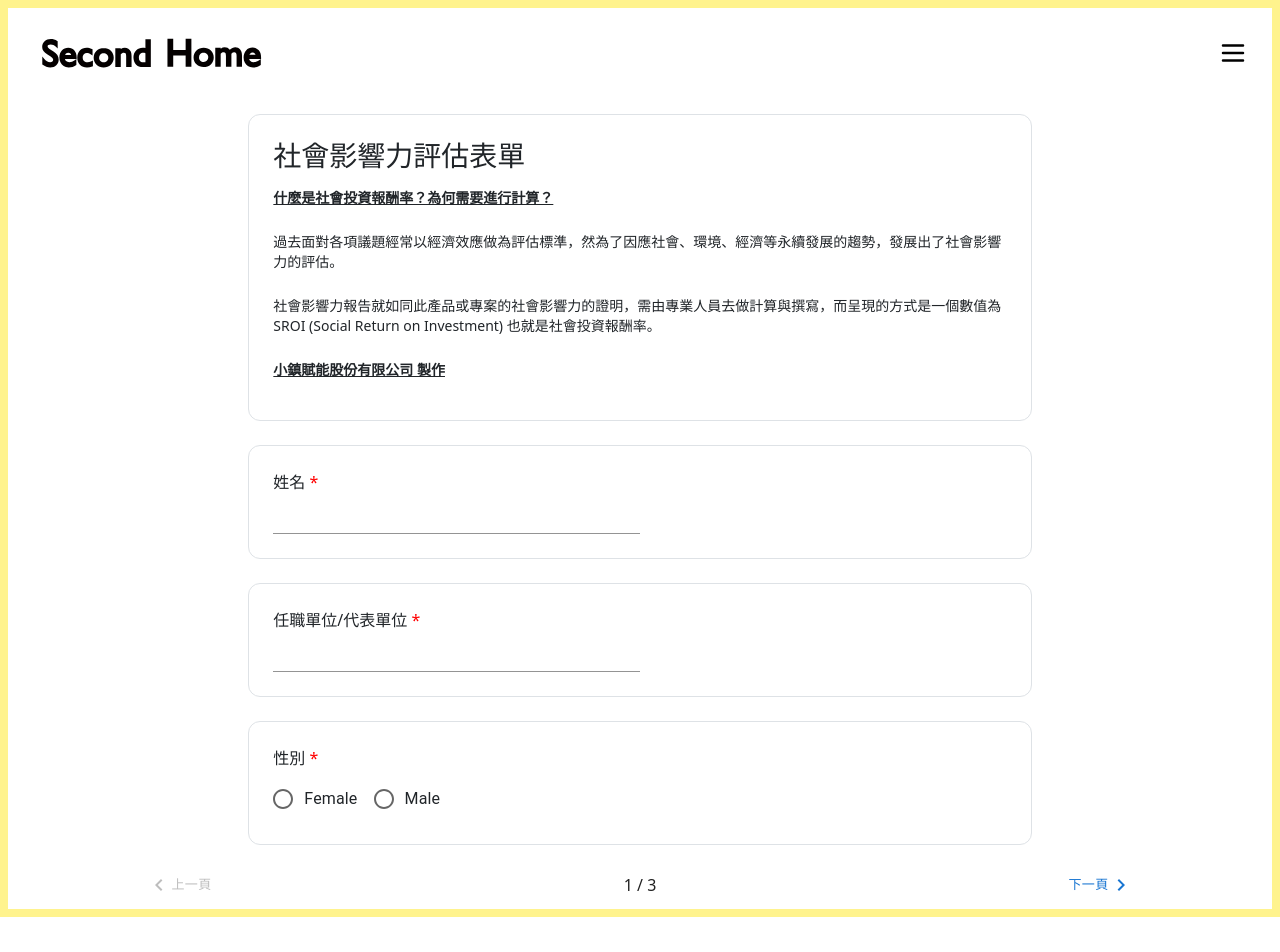
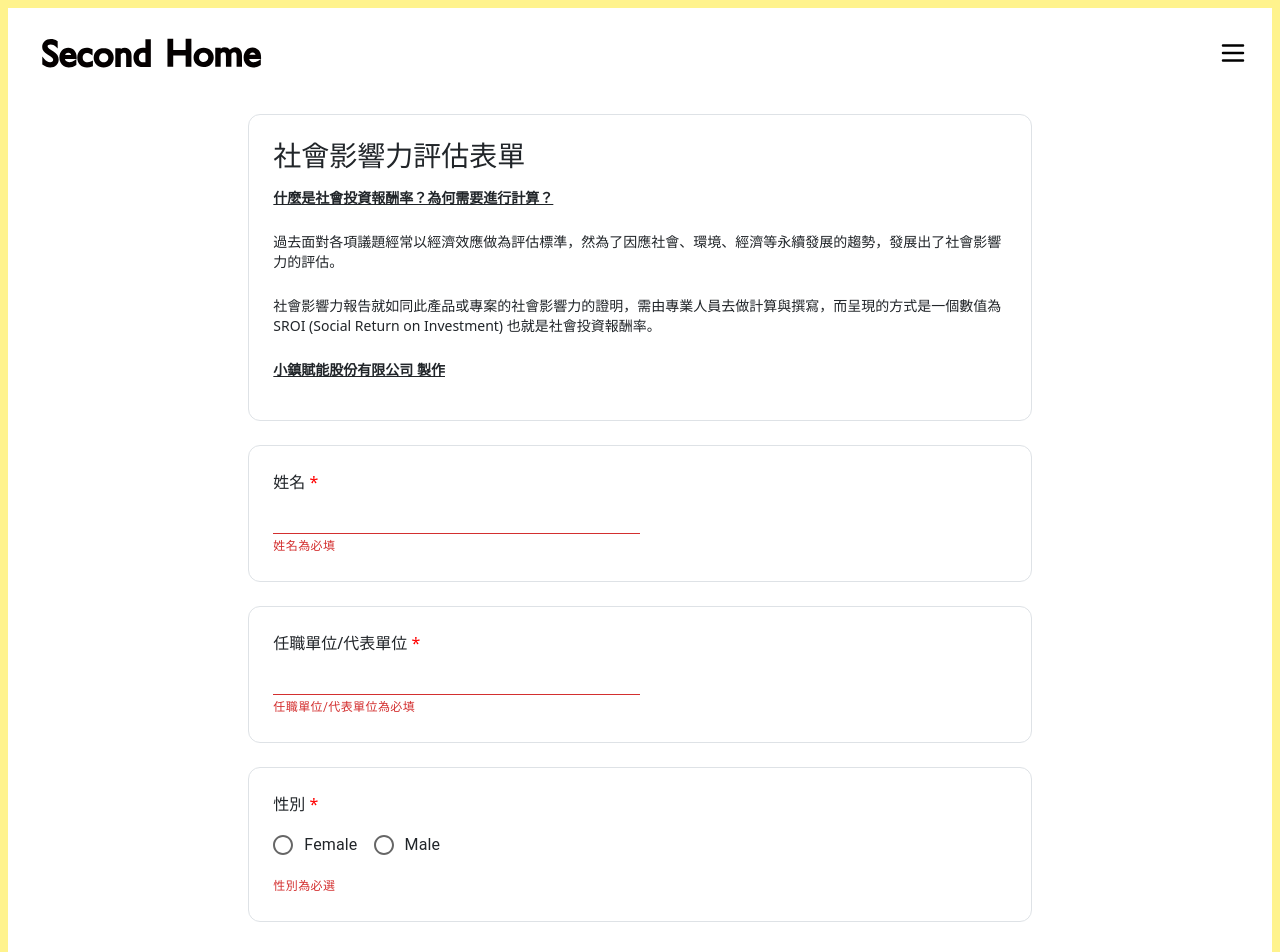
Before and after one commit to town-intelligent-beta/eID, a React (Vite) app: page /social-impact/1 in a window 1280 px wide. Shown: the top 952 px of the page. Before the commit the page ends 917 px from the top, so only its background shows below. Built offline with nearby package versions, Linux system fonts and the light colour scheme.

Commit message:
feat: 🎸 form validate&SROI api
- 表單必填欄位的驗證

✅ Closes: #14 #15

```diff
--- a/package.json
+++ b/package.json
@@ -19,7 +19,6 @@
     "@reduxjs/toolkit": "^2.3.0",
     "bootstrap": "^5.3.3",
     "classnames": "^2.5.1",
-    "formik": "^2.4.6",
     "html5-qrcode": "^2.3.8",
     "react": "^18.3.1",
     "react-bootstrap": "^2.10.5",
@@ -27,8 +26,7 @@
     "react-dropzone": "^14.2.10",
     "react-redux": "^9.1.2",
     "react-router-dom": "^6.27.0",
-    "styled-components": "^6.1.13",
-    "yup": "^1.4.0"
+    "styled-components": "^6.1.13"
   },
   "devDependencies": {
     "@eslint/js": "^9.11.1",
--- a/src/pages/Tabs/components/Social_impact_form.jsx
+++ b/src/pages/Tabs/components/Social_impact_form.jsx
@@ -6,11 +6,12 @@ import Button from "@mui/material/Button";
 import KeyboardArrowLeft from "@mui/icons-material/KeyboardArrowLeft";
 import KeyboardArrowRight from "@mui/icons-material/KeyboardArrowRight";
 import { Step1, Step2, Step3 } from "./Step";
-import { useSelector } from "react-redux";
+import { useSelector, useDispatch } from "react-redux";
 import { useNavigate } from "react-router-dom";
 import enter from "../../../assets/enter.png";
 import { useParams } from "react-router-dom";
 import { submitSROIForm } from "../../../utils/SROI";
+import { resetFormData } from "../../../app/formSlice";
 
 function SubmissionSuccess() {
   const navigate = useNavigate();
@@ -44,28 +45,44 @@ function SocialImpactFrom() {
   const email = localStorage.getItem("email");
   const theme = useTheme();
   const rawData = useSelector((state) => state.formdata);
+  const [step1, setStep1] = React.useState(false);
+  const [step2, setStep2] = React.useState(false);
+  const [step3, setStep3] = React.useState(false);
   const [isSubmitted, setIsSubmitted] = React.useState(false);
   const [file, setFile] = React.useState(null);
+  const dispatch = useDispatch();
 
   const steps = [
     {
-      page: <Step1 />,
+      page: <Step1 onValidate={setStep1} />,
+      validate: () => {
+        return step1;
+      },
     },
     {
-      page: <Step2 />,
+      page: <Step2 onValidate={setStep2} />,
+      validate: () => {
+        return step2;
+      },
     },
     {
-      page: <Step3 setFile={setFile} />,
+      page: <Step3 setFile={setFile} onValidate={setStep3} />,
+      validate: () => step3,
     },
   ];
+
   const [activeStep, setActiveStep] = React.useState(0);
   const maxSteps = steps.length;
 
   const handleNext = () => {
-    if (activeStep === maxSteps - 1) {
-      return;
+    if (steps[activeStep].validate()) {
+      if (activeStep === maxSteps - 1) {
+        return;
+      } else {
+        setActiveStep((prevActiveStep) => prevActiveStep + 1);
+      }
     } else {
-      setActiveStep((prevActiveStep) => prevActiveStep + 1);
+      alert("請完整填寫當前步驟的所有必填欄位");
     }
   };
 
@@ -76,13 +93,24 @@ function SocialImpactFrom() {
   const handleSubmit = async (event) => {
     event.preventDefault();
 
+    const isAllStepsValid = steps.every((step) => step.validate());
+
+    if (!isAllStepsValid) {
+      alert("請確保所有步驟都已完整填寫");
+      return;
+    }
+
     try {
-      const result = await submitSROIForm(uuid, email, rawData, file);
+      const response = await submitSROIForm(uuid, email, rawData, file);
+
+      // 成功處理
       alert("Form submitted");
       setIsSubmitted(true);
-      console.log(result);
+      dispatch(resetFormData()); //清空表單
     } catch (error) {
+      // 錯誤處理
       console.error("Error submitting SROI form:", error);
+      alert(error.message || "送出失敗");
     }
   };
 
@@ -109,7 +137,11 @@ function SocialImpactFrom() {
                   送出
                 </Button>
               ) : (
-                <Button size="small" onClick={handleNext}>
+                <Button
+                  size="small"
+                  onClick={handleNext}
+                  disabled={!steps[activeStep].validate()}
+                >
                   下一頁
                   {theme.direction === "rtl" ? (
                     <KeyboardArrowLeft />
--- a/src/pages/Tabs/components/Step.jsx
+++ b/src/pages/Tabs/components/Step.jsx
@@ -1,4 +1,4 @@
-import { useState } from "react";
+import { useState, useEffect } from "react";
 import PropTypes from "prop-types";
 import TextField from "@mui/material/TextField";
 import Radio from "@mui/material/Radio";
@@ -7,6 +7,7 @@ import FormControlLabel from "@mui/material/FormControlLabel";
 import { createTheme, ThemeProvider } from "@mui/material/styles";
 import Button from "@mui/material/Button";
 import { styled } from "@mui/material/styles";
+import { FormHelperText } from "@mui/material";
 import CloudUploadIcon from "@mui/icons-material/CloudUpload";
 import {
   ImpactRadioComponent,
@@ -20,10 +21,11 @@ import {
   setStep3FormData,
 } from "../../../app/formSlice";
 
-export function Step1() {
+export function Step1({ onValidate }) {
   const Step1FormData = useSelector((state) => state.formdata.step1);
   const dispatch = useDispatch();
   const [formData, setFormData] = useState(Step1FormData);
+  const [errors, setErrors] = useState({});
 
   const handleChange = (e) => {
     const { name, value } = e.target;
@@ -39,8 +41,30 @@ export function Step1() {
     );
   };
 
+  // 檢查必填欄位
+  useEffect(() => {
+    const newErrors = {};
+    let isValid = true;
+
+    if (!formData.name) {
+      newErrors.name = "姓名為必填";
+      isValid = false;
+    }
+    if (!formData.organization) {
+      newErrors.organization = "任職單位/代表單位為必填";
+      isValid = false;
+    }
+    if (!formData.gender) {
+      newErrors.gender = "性別為必選";
+      isValid = false;
+    }
+
+    setErrors(newErrors);
+    onValidate?.(isValid);
+  }, [formData]);
+
   return (
-    <div className="w-11/12 md:w-4/5 mx-auto ">
+    <div className="w-11/12 md:w-4/5 mx-auto">
       <form className="flex flex-col gap-4">
         <div className="flex flex-col gap-2 border p-4 rounded-xl">
           <h3 className="min-w-[200px] mx-auto md:w-full">
@@ -71,6 +95,8 @@ export function Step1() {
             name="name"
             value={formData.name}
             onChange={handleChange}
+            error={Boolean(errors.name)}
+            helperText={errors.name}
           />
         </div>
         <div className="flex flex-col gap-2 border p-4 rounded-xl">
@@ -84,6 +110,8 @@ export function Step1() {
             name="organization"
             value={formData.organization}
             onChange={handleChange}
+            error={Boolean(errors.organization)}
+            helperText={errors.organization}
           />
         </div>
         <div className="flex flex-col gap-2 border p-4 rounded-xl">
@@ -104,6 +132,9 @@ export function Step1() {
             />
             <FormControlLabel value="male" control={<Radio />} label="Male" />
           </RadioGroup>
+          {errors.gender && (
+            <FormHelperText error>{errors.gender}</FormHelperText>
+          )}
         </div>
       </form>
     </div>
@@ -112,40 +143,64 @@ export function Step1() {
 
 const theme = createTheme();
 
-export function Step2() {
+export function Step2({ onValidate }) {
   const Step2FormData = useSelector((state) => state.formdata.step2);
   const dispatch = useDispatch();
   const [formData, setFormData] = useState(Step2FormData);
+  const [errors, setErrors] = useState({});
+
+  const questions = [
+    { index: "1", name: "主題" },
+    { index: "2", name: "時間" },
+    { index: "3", name: "地點" },
+    { index: "4", name: "餐飲" },
+    { index: "5", name: "流程與行政" },
+    { index: "6", name: "整體" },
+  ];
+
+  useEffect(() => {
+    if (Step2FormData) {
+      setFormData(Step2FormData);
+    }
+  }, [Step2FormData]);
 
   const handleSatisfactionRadioChange = (index, value) => {
-    setFormData((prevValues) => ({
-      ...prevValues,
-      [index]: { ...prevValues[index], radio: value },
-    }));
-    dispatch(
-      setStep2FormData({
+    const updatedFormData = {
       ...formData,
       [index]: { ...formData[index], radio: value },
-      })
-    );
+    };
+    setFormData(updatedFormData);
+    dispatch(setStep2FormData(updatedFormData));
   };
 
   const handleSatisfactionTextFieldChange = (index, value) => {
-    setFormData((prevValues) => ({
-      ...prevValues,
-      [index]: { ...prevValues[index], textField: value },
-    }));
-    dispatch(
-      setStep2FormData({
+    const updatedFormData = {
       ...formData,
       [index]: { ...formData[index], textField: value },
-      })
-    );
     };
+    setFormData(updatedFormData);
+    dispatch(setStep2FormData(updatedFormData));
+  };
+
+  // 檢查必填欄位
+  useEffect(() => {
+    const newErrors = {};
+    let isValid = true;
+
+    questions.forEach(({ index }) => {
+      if (!formData[index]?.radio) {
+        newErrors[`${index}.radio`] = "必填";
+        isValid = false;
+      }
+    });
+
+    setErrors(newErrors);
+    onValidate?.(isValid);
+  }, [formData]);
 
   return (
     <ThemeProvider theme={theme}>
-      <div className="w-full md:w-4/5 mx-auto ">
+      <div className="w-full md:w-4/5 mx-auto">
         <form className="flex flex-col gap-4">
           <div className="flex flex-col gap-2 border p-4 rounded-xl">
             <h3 className="min-w-[200px] mx-auto md:w-full">
@@ -153,58 +208,68 @@ export function Step2() {
             </h3>
             <p className="font-bold text-sm">滿意度調查問題</p>
           </div>
+          {questions.map(({ index, name }) => (
             <SatisfactionRadioComponent
-            index="1"
-            name="主題"
-            number="【第一題】"
+              key={index}
+              index={index}
+              name={name}
+              number={`【第${index}題】`}
+              error={errors[`${index}.radio`]}
+              formData={formData[index] || {}}
               onRadioChange={handleSatisfactionRadioChange}
               onTextFieldChange={handleSatisfactionTextFieldChange}
+              value={formData[index] || {}}
             />
-          <SatisfactionRadioComponent
-            index="2"
-            name="時間"
-            number="【第二題】"
-            onRadioChange={handleSatisfactionRadioChange}
-            onTextFieldChange={handleSatisfactionTextFieldChange}
-          />
-          <SatisfactionRadioComponent
-            index="3"
-            name="地點"
-            number="【第三題】"
-            onRadioChange={handleSatisfactionRadioChange}
-            onTextFieldChange={handleSatisfactionTextFieldChange}
-          />
-          <SatisfactionRadioComponent
-            index="4"
-            name="餐飲"
-            number="【第四題】"
-            onRadioChange={handleSatisfactionRadioChange}
-            onTextFieldChange={handleSatisfactionTextFieldChange}
-          />
-          <SatisfactionRadioComponent
-            index="5"
-            name="流程與行政"
-            number="【第五題】"
-            onRadioChange={handleSatisfactionRadioChange}
-            onTextFieldChange={handleSatisfactionTextFieldChange}
-          />
-          <SatisfactionRadioComponent
-            index="6"
-            name="整體"
-            number="【第六題】"
-            onRadioChange={handleSatisfactionRadioChange}
-            onTextFieldChange={handleSatisfactionTextFieldChange}
-          />
+          ))}
         </form>
       </div>
     </ThemeProvider>
   );
 }
 
-export function Step3({ setFile }) {
+export function Step3({ setFile, onValidate }) {
   const Step3FormData = useSelector((state) => state.formdata.step3);
   const [formData, setFormData] = useState(Step3FormData);
   const [fileName, setFileName] = useState("");
+  const [errors, setErrors] = useState({});
+
+  // 檢查必填欄位
+  useEffect(() => {
+    const requiredFields = {
+      1.1: "【經濟1-1】為必填",
+      1.2: "【經濟1-2】為必填",
+      2.1: "【社會2-1】為必填",
+      "2.1.1": "【社會2-1-1】為必填",
+      2.2: "【社會2-2】為必填",
+      "2.2.1": "【社會2-2-1】為必填",
+      2.3: "【社會2-3】為必填",
+      2.4: "【社會2-4】為必填",
+      "2.4.1": "【社會2-4-1】為必填",
+      2.6: "【社會2-6】為必填",
+      3.1: "【環境3-1】為必填",
+    };
+
+    const newErrors = {};
+    let isValid = true;
+
+    Object.keys(requiredFields).forEach((field) => {
+      if (
+        !formData[field] ||
+        (Array.isArray(formData[field]) && formData[field].length === 0)
+      ) {
+        newErrors[field] = requiredFields[field];
+        isValid = false;
+      }
+    });
+
+    if (!fileName) {
+      newErrors.file = "請上傳檔案";
+      isValid = false;
+    }
+
+    setErrors(newErrors);
+    onValidate?.(isValid);
+  }, [formData, fileName]);
 
   const VisuallyHiddenInput = styled("input")({
     clip: "rect(0 0 0 0)",
@@ -285,7 +350,7 @@ export function Step3({ setFile }) {
             "對於自身的工作有所啟發或幫助",
             "coffee break 或休息期間媒合到新的工作機會",
             "尋找到潛在的事業合作對象",
-            "其他：",
+            "其他",
           ]}
           isCheck={true}
           isRequire={true}
@@ -307,7 +372,7 @@ export function Step3({ setFile }) {
             "產官學研在AI與永續議題應用與發展",
             "AI應用與永續治理發展與應用",
             "科技賦能對於企業永續發展應用與成功案例",
-            "其他：",
+            "其他",
           ]}
           isCheck={true}
           isRequire={true}
@@ -402,7 +467,7 @@ export function Step3({ setFile }) {
             "無",
             "使用大眾交通工具/共乘",
             "進行淨灘/農廢棄物/海廢再利用",
-            "其他：",
+            "其他",
           ]}
           isCheck={false}
           isRequire={true}
@@ -436,6 +501,9 @@ export function Step3({ setFile }) {
               <VisuallyHiddenInput type="file" onChange={handleFileChange} />
             </Button>
             {fileName && <p className="mt-2 text-sm">{fileName}</p>}
+            {errors.file && (
+              <p className="text-red-500 text-sm mt-1">{errors.file}</p>
+            )}
           </div>
         </div>
       </form>
@@ -443,6 +511,15 @@ export function Step3({ setFile }) {
   );
 }
 
+Step1.propTypes = {
+  onValidate: PropTypes.func.isRequired,
+};
+
+Step2.propTypes = {
+  onValidate: PropTypes.func.isRequired,
+};
+
 Step3.propTypes = {
   setFile: PropTypes.func.isRequired,
+  onValidate: PropTypes.func.isRequired,
 };
```
Also changed, not shown: src/app/formSlice.jsx (+9 -2 lines), src/pages/Tabs/components/FormComponents.jsx (+73 -5 lines), src/utils/SROI.jsx (+28 -20 lines), 1 other file (tests, documents, lock files or other folders). Lines whose indentation alone changed are shown as unchanged.
